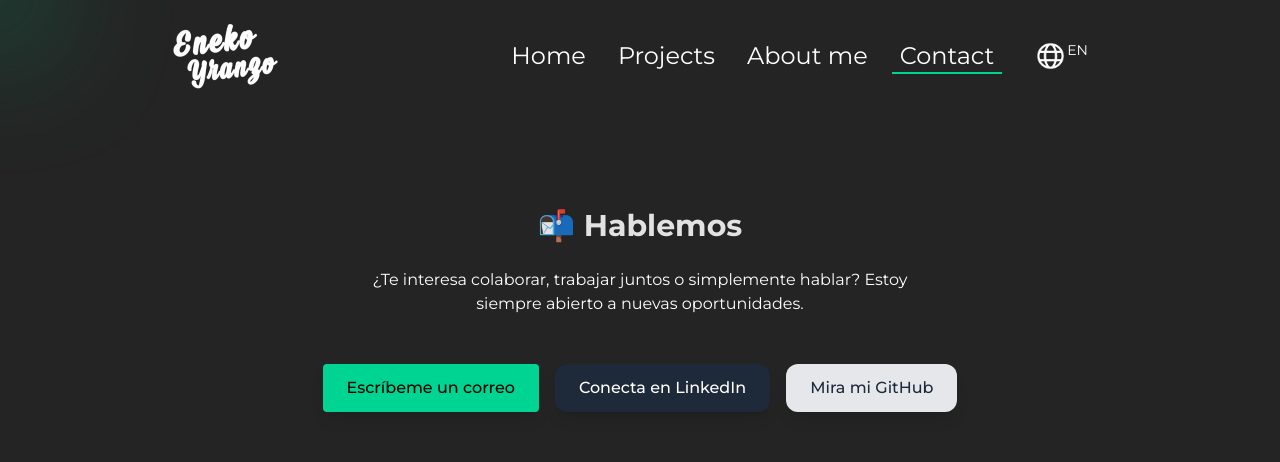
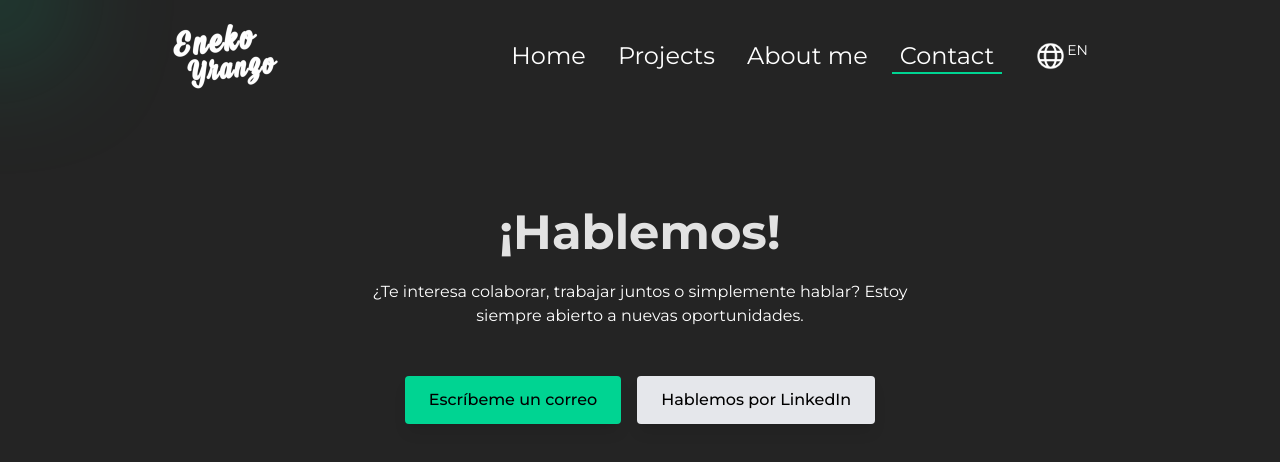
Before and after one commit to devYranzo/Portfolio, a React (Vite) app: page /contact in a window 1280 px wide. Shown: the top 462 px of the page. Built offline with nearby package versions, Linux system fonts and the light colour scheme.

Commit message:
Github Logo Component + Contact part 1

```diff
--- a/public/locales/en/projects.json
+++ b/public/locales/en/projects.json
@@ -6,7 +6,7 @@
       "description": "Personal portfolio ",
       "tecnologies": ["React", "Tailwind CSS"],
       "image": "src/assets/ProjectsImages/PortfolioProject.png",
-      "link": "https://github.com/devYranzo"
+      "link": "https://github.com/devYranzo/Portfolio"
     },
     {
       "id": 2,
--- a/public/locales/es/projects.json
+++ b/public/locales/es/projects.json
@@ -6,7 +6,7 @@
       "description": "Portfolio personal",
       "tecnologies": ["React", "Tailwind CSS"],
       "image": "src/assets/ProjectsImages/PortfolioProject.png",
-      "link": "https://github.com/devYranzo"
+      "link": "https://github.com/devYranzo/Portfolio"
     },
     {
       "id": 2,
--- a/public/locales/eu/projects.json
+++ b/public/locales/eu/projects.json
@@ -6,7 +6,7 @@
       "description": "Portfolio pertsonala",
       "tecnologies": ["React", "Tailwind CSS"],
       "image": "src/assets/ProjectsImages/PortfolioProject.png",
-      "link": "https://github.com/devYranzo"
+      "link": "https://github.com/devYranzo/Portfolio"
     },
     {
       "id": 2,
--- /dev/null
+++ b/src/components/GithubLogo.jsx
@@ -0,0 +1,19 @@
+export default function GithubLogo({w, h, classname}) {
+  return (
+    <svg
+      width={w}
+      height={h}
+      viewBox="0 0 1024 1024"
+      fill="none"
+      xmlns="http://www.w3.org/2000/svg"
+      className={classname}
+    >
+      <path
+        fillRule="evenodd"
+        clipRule="evenodd"
+        d="M8 0C3.58 0 0 3.58 0 8C0 11.54 2.29 14.53 5.47 15.59C5.87 15.66 6.02 15.42 6.02 15.21C6.02 15.02 6.01 14.39 6.01 13.72C4 14.09 3.48 13.23 3.32 12.78C3.23 12.55 2.84 11.84 2.5 11.65C2.22 11.5 1.82 11.13 2.49 11.12C3.12 11.11 3.57 11.7 3.72 11.94C4.44 13.15 5.59 12.81 6.05 12.6C6.12 12.08 6.33 11.73 6.56 11.53C4.78 11.33 2.92 10.64 2.92 7.58C2.92 6.71 3.23 5.99 3.74 5.43C3.66 5.23 3.38 4.41 3.82 3.31C3.82 3.31 4.49 3.1 6.02 4.13C6.66 3.95 7.34 3.86 8.02 3.86C8.7 3.86 9.38 3.95 10.02 4.13C11.55 3.09 12.22 3.31 12.22 3.31C12.66 4.41 12.38 5.23 12.3 5.43C12.81 5.99 13.12 6.7 13.12 7.58C13.12 10.65 11.25 11.33 9.47 11.53C9.76 11.78 10.01 12.26 10.01 13.01C10.01 14.08 10 14.94 10 15.21C10 15.42 10.15 15.67 10.55 15.59C13.71 14.53 16 11.53 16 8C16 3.58 12.42 0 8 0Z"
+        transform="scale(64)"
+      />
+    </svg>
+  )
+}
--- a/src/components/Links.jsx
+++ b/src/components/Links.jsx
@@ -1,3 +1,5 @@
+import GithubLogo from './GithubLogo'
+
 export default function Links() {
   return (
     <ul className="flex gap-4 mt-4">
@@ -8,21 +10,7 @@ export default function Links() {
           rel="noopener noreferrer"
           className="inline-flex items-center group space-x-2"
         >
-          <svg
-            width="32"
-            height="32"
-            viewBox="0 0 1024 1024"
-            fill="none"
-            xmlns="http://www.w3.org/2000/svg"
-          >
-            <path
-              fillRule="evenodd"
-              clipRule="evenodd"
-              d="M8 0C3.58 0 0 3.58 0 8C0 11.54 2.29 14.53 5.47 15.59C5.87 15.66 6.02 15.42 6.02 15.21C6.02 15.02 6.01 14.39 6.01 13.72C4 14.09 3.48 13.23 3.32 12.78C3.23 12.55 2.84 11.84 2.5 11.65C2.22 11.5 1.82 11.13 2.49 11.12C3.12 11.11 3.57 11.7 3.72 11.94C4.44 13.15 5.59 12.81 6.05 12.6C6.12 12.08 6.33 11.73 6.56 11.53C4.78 11.33 2.92 10.64 2.92 7.58C2.92 6.71 3.23 5.99 3.74 5.43C3.66 5.23 3.38 4.41 3.82 3.31C3.82 3.31 4.49 3.1 6.02 4.13C6.66 3.95 7.34 3.86 8.02 3.86C8.7 3.86 9.38 3.95 10.02 4.13C11.55 3.09 12.22 3.31 12.22 3.31C12.66 4.41 12.38 5.23 12.3 5.43C12.81 5.99 13.12 6.7 13.12 7.58C13.12 10.65 11.25 11.33 9.47 11.53C9.76 11.78 10.01 12.26 10.01 13.01C10.01 14.08 10 14.94 10 15.21C10 15.42 10.15 15.67 10.55 15.59C13.71 14.53 16 11.53 16 8C16 3.58 12.42 0 8 0Z"
-              transform="scale(64)"
-              fill="#ffff"
-            />
-          </svg>
+          <GithubLogo w={'32'} h={'32'} classname={'fill-white'} />
           <span className="text-slide font-bold">Github</span>
         </a>
       </li>
@@ -49,5 +37,5 @@ export default function Links() {
         </a>
       </li>
     </ul>
-  );
+  )
 }
--- a/src/pages/AboutMe.jsx
+++ b/src/pages/AboutMe.jsx
@@ -14,7 +14,7 @@ export default function AboutMePage() {
     <PageWrapper>
       <div className="flex flex-col md:items-center font-Montserrat">
         <CursorCircle />
-        <h1 className="text-4xl m-4 font-bold self-center">{t('aboutMe.title')}</h1>
+        <h1 className="text-4xl m-4 self-center">{t('aboutMe.title')}</h1>
         <article className="md:flex rounded-xl shadow-lg bg-transparent backdrop-blur-md border border-stone-900 m-4 max-w-[1170px] lg:min-w-[1170px] overflow-hidden items-stretch">
           <img
             src={FotoEneko}
--- a/src/pages/Contact.jsx
+++ b/src/pages/Contact.jsx
@@ -10,39 +10,25 @@ export default function ContactPage() {
       <div className="flex flex-col items-center font-Montserrat">
         <CursorCircle />
         <section className="py-20 text-center">
-          <h2 className="text-3xl font-bold mb-6">📬 Hablemos</h2>
+          <h2 className="text-5xl font-bold mb-6">¡Hablemos!</h2>
           <p className="text-white mb-12 max-w-xl mx-auto">
             ¿Te interesa colaborar, trabajar juntos o simplemente hablar? Estoy siempre abierto a
             nuevas oportunidades.
           </p>
-
           <div className="flex flex-col sm:flex-row justify-center gap-4">
-            {/* Email */}
             <a
               href="mailto:enekoy21@gmail.com"
               className="px-6 py-3 rounded bg-emerald-400 text-black font-medium shadow-lg hover:scale-95 ease-in-out duration-200"
             >
               Escríbeme un correo
             </a>
-
-            {/* LinkedIn */}
             <a
-              href="https://linkedin.com/in/tuusuario"
+              href="https://www.linkedin.com/in/eneko-yranzo-638a6836b/"
               target="_blank"
               rel="noopener noreferrer"
-              className="px-6 py-3 rounded-xl bg-gray-800 text-white font-medium shadow-lg hover:bg-gray-900 hover:shadow-xl transition"
+              className="px-6 py-3 rounded bg-gray-200 text-black font-medium shadow-lg hover:scale-95 ease-in-out duration-200"
             >
-              Conecta en LinkedIn
-            </a>
-
-            {/* GitHub */}
-            <a
-              href="https://github.com/tuusuario"
-              target="_blank"
-              rel="noopener noreferrer"
-              className="px-6 py-3 rounded-xl bg-gray-200 text-gray-800 font-medium shadow-lg hover:bg-gray-300 hover:shadow-xl transition"
-            >
-              Mira mi GitHub
+              Hablemos por LinkedIn
             </a>
           </div>
         </section>
--- a/src/pages/Projects.jsx
+++ b/src/pages/Projects.jsx
@@ -1,6 +1,7 @@
 import PageWrapper from '../components/PageWrapper'
 import { useTranslation } from 'react-i18next'
 import CursorCircle from '../components/CursorAnimation'
+import GithubLogo from '../components/GithubLogo'
 
 export default function ProjectsPage() {
   const { t } = useTranslation('projects')
@@ -35,21 +36,11 @@ export default function ProjectsPage() {
                     ))}
                   </ul>
                   <a href={project.link} target="_blank" rel="noopener noreferrer" className="ml-2">
-                    <svg
-                      width="24"
-                      height="24"
-                      viewBox="0 0 1024 1024"
-                      fill="none"
-                      xmlns="http://www.w3.org/2000/svg"
-                      className="fill-white hover:fill-emerald-400 transition-all ease-in-out duration-200"
-                    >
-                      <path
-                        fillRule="evenodd"
-                        clipRule="evenodd"
-                        d="M8 0C3.58 0 0 3.58 0 8C0 11.54 2.29 14.53 5.47 15.59C5.87 15.66 6.02 15.42 6.02 15.21C6.02 15.02 6.01 14.39 6.01 13.72C4 14.09 3.48 13.23 3.32 12.78C3.23 12.55 2.84 11.84 2.5 11.65C2.22 11.5 1.82 11.13 2.49 11.12C3.12 11.11 3.57 11.7 3.72 11.94C4.44 13.15 5.59 12.81 6.05 12.6C6.12 12.08 6.33 11.73 6.56 11.53C4.78 11.33 2.92 10.64 2.92 7.58C2.92 6.71 3.23 5.99 3.74 5.43C3.66 5.23 3.38 4.41 3.82 3.31C3.82 3.31 4.49 3.1 6.02 4.13C6.66 3.95 7.34 3.86 8.02 3.86C8.7 3.86 9.38 3.95 10.02 4.13C11.55 3.09 12.22 3.31 12.22 3.31C12.66 4.41 12.38 5.23 12.3 5.43C12.81 5.99 13.12 6.7 13.12 7.58C13.12 10.65 11.25 11.33 9.47 11.53C9.76 11.78 10.01 12.26 10.01 13.01C10.01 14.08 10 14.94 10 15.21C10 15.42 10.15 15.67 10.55 15.59C13.71 14.53 16 11.53 16 8C16 3.58 12.42 0 8 0Z"
-                        transform="scale(64)"
-                      />
-                    </svg>
+                    <GithubLogo
+                      w={24}
+                      h={24}
+                      classname="fill-white hover:fill-emerald-400 transition-all ease-in-out duration-200"
+                    />
                   </a>
                 </div>
               </div>
```
